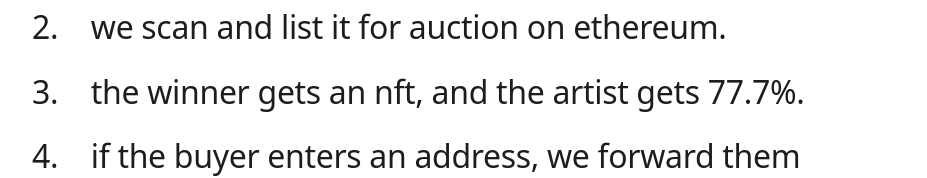
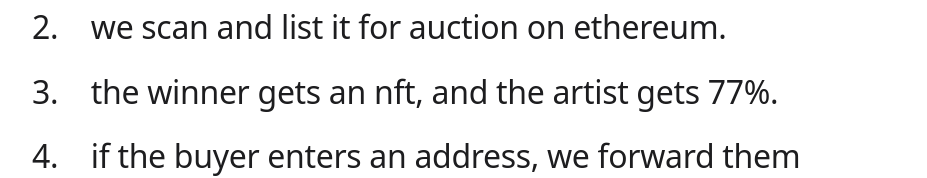
Before and after one commit to grachyov/shred-art, a React (Vite) app: page / in a window 1280 px wide. Shown: the part 160-338 px from the top of the page, without its empty margins (176-1103 px from the left). Built offline with nearby package versions, Linux system fonts and the light colour scheme.

Commit message:
Update artist share to 77%

```diff
--- a/src/App.tsx
+++ b/src/App.tsx
@@ -3,7 +3,7 @@
 const steps = [
   "an artist sends something in a letter.",
   "we scan and list it for auction on ethereum.",
-  "the winner gets an nft, and the artist gets 77.7%.",
+  "the winner gets an nft, and the artist gets 77%.",
   "if the buyer enters an address, we forward them the letter.",
   "otherwise, we shred it after 30 days, along with the nft.",
 ];
```
